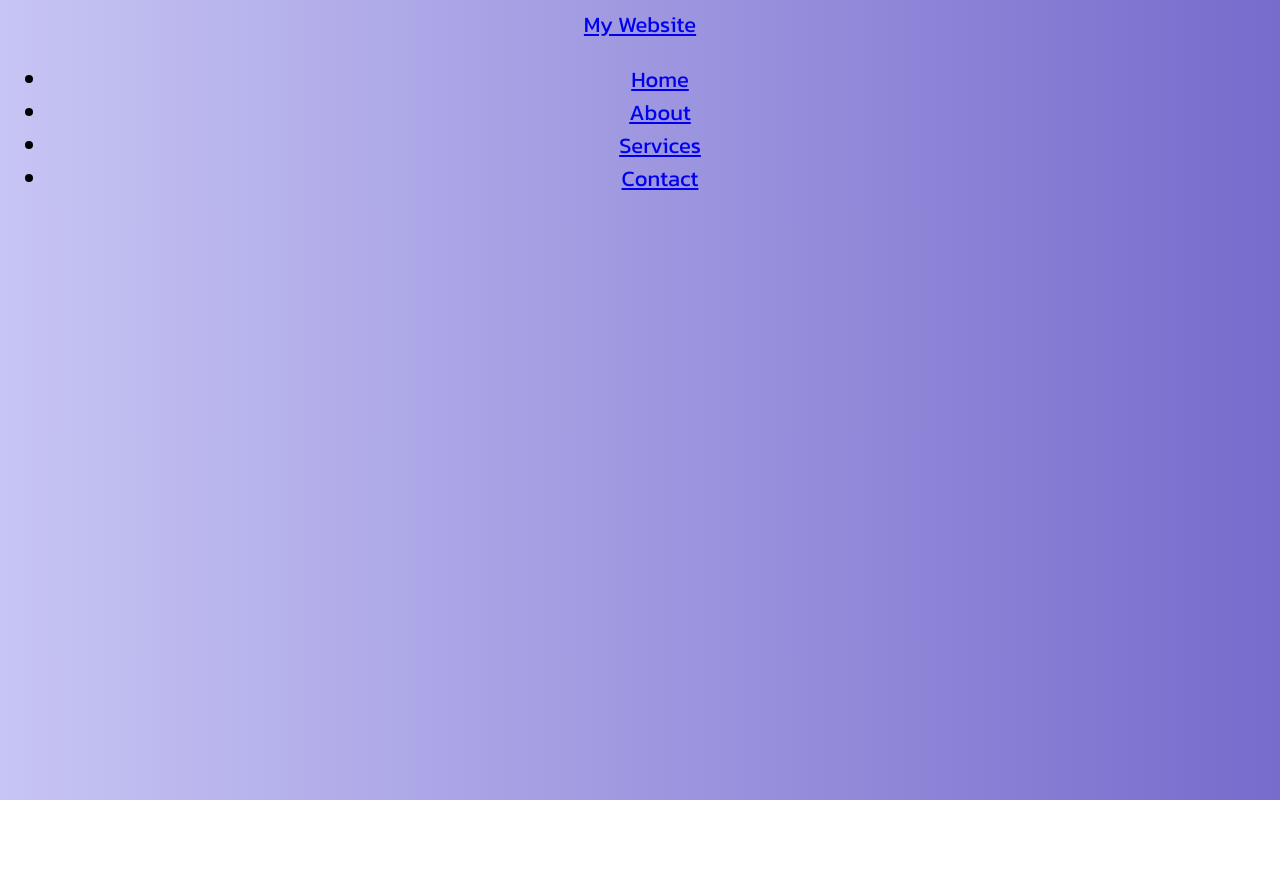
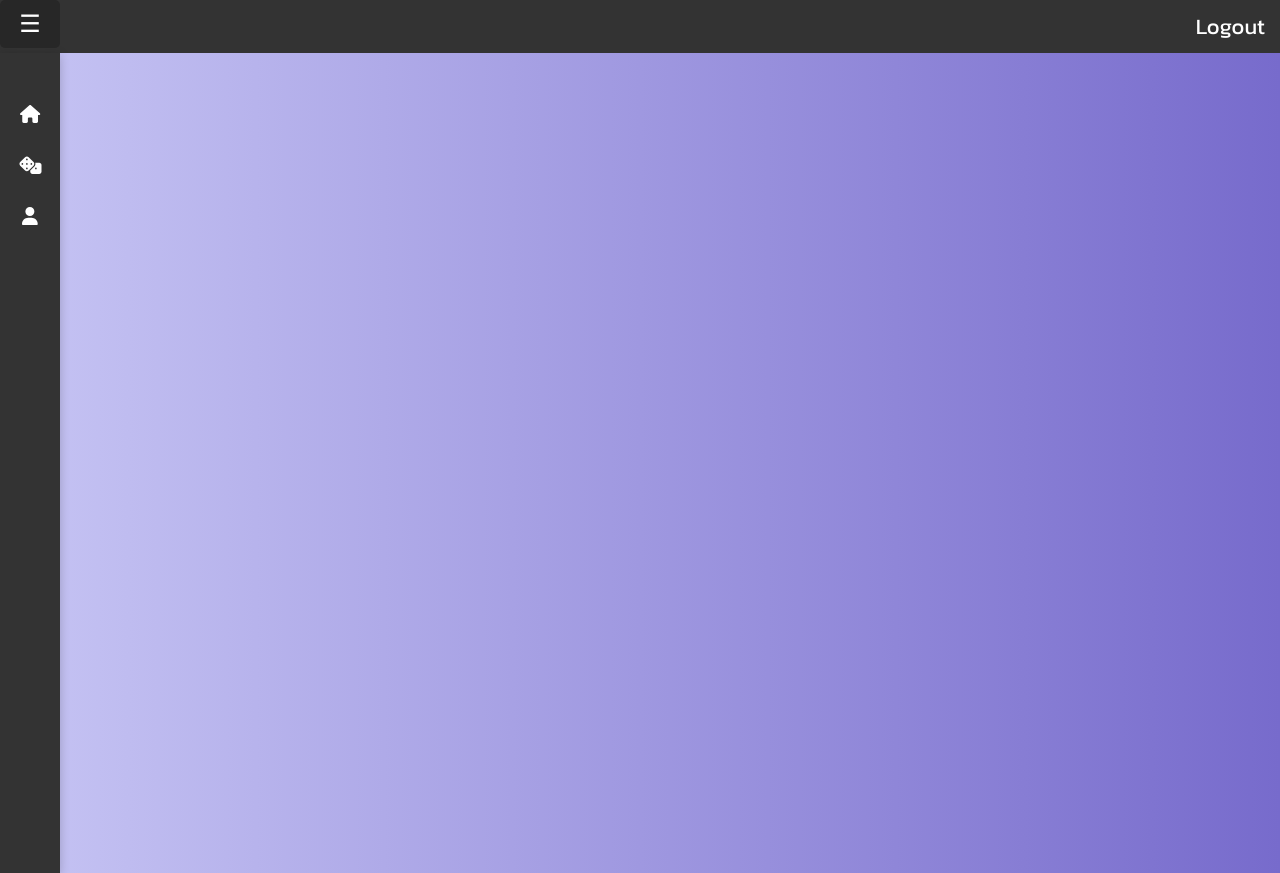
Before and after one commit to Deniz-Misirlioglu/high-roller-heaven, a React (Create React App) app in the folder highrollerheaven/: page /navbar in a window 1280 px wide. Before the commit the page ends 800 px from the top, so only its background shows below. Built offline with nearby package versions, Linux system fonts and the light colour scheme.

Commit message:
navbar commit

```diff
--- /dev/null
+++ b/highrollerheaven/src/Components/NavBarComponent/Navbar.css
@@ -0,0 +1,151 @@
+body,
+html {
+  margin: 0;
+  padding: 0;
+}
+
+.navbar {
+  margin-left: 0;
+  padding-left: 0;
+  background-color: #333;
+  width: 200px; /* Added width */
+  height: 100vh;
+  font-family: Arial, sans-serif;
+  color: #fff;
+  padding-top: 20px;
+  box-shadow: 0px 2px 10px rgba(0, 0, 0, 0.2);
+  transition: width 0.3s; /* Transition effect */
+  overflow: auto; /* Hide content outside of width */
+}
+
+.navbar-brand {
+  text-align: center;
+  font-size: 24px;
+  margin-bottom: 30px;
+  border-bottom: 1px solid #444;
+  padding-bottom: 10px;
+}
+
+.navbar-brand a {
+  color: #fff;
+  text-decoration: none;
+  font-weight: bold;
+}
+
+.navbar-menu {
+  width: 100%; /* Change from 200px to 100% */
+  transition: width 0.3s;
+  overflow: hidden;
+}
+
+.navbar-menu ul {
+  list-style-type: none;
+  padding: 0;
+}
+
+.navbar-menu li {
+  margin: 10px 0;
+  padding: 10px;
+  border-radius: 5px;
+  transition: background-color 0.3s;
+}
+
+.navbar-menu li:hover {
+  background-color: #444;
+}
+
+.navbar-menu a {
+  text-decoration: none;
+  color: #fff;
+  font-size: 18px;
+  display: block;
+}
+
+.hamburger-btn {
+  font-size: 24px;
+  background-color: #272727;
+  color: #fff;
+  border: none;
+  cursor: pointer;
+  padding: 10px; /* Adjusted padding */
+  margin: 0px; /* Adjusted margin */
+  border-radius: 5px;
+  transition: background-color 0.3s;
+  position: absolute;
+  left: 0; /* Adjusted left position */
+  top: 0px;
+  box-sizing: border-box; /* Added box-sizing */
+  width: 60px; /* Set the width equal to the collapsed navbar width */
+}
+
+.hamburger-btn:hover {
+  background-color: #444;
+}
+
+.navbar.collapsed {
+  width: 60px; /* This width will only show the hamburger */
+  overflow: hidden;
+  transition: width 0.3s;
+}
+
+.top-navbar {
+  display: flex;
+  justify-content: flex-end;
+  background-color: #333;
+  padding: 10px 15px;
+}
+
+.top-navbar a {
+  color: #fff;
+  margin-left: 15px;
+  text-decoration: none;
+}
+
+.top-navbar a:hover {
+  text-decoration: underline;
+}
+
+.menu-list {
+  transition: opacity 0.3s;
+}
+
+.navbar.collapsed .menu-list {
+  opacity: 1;
+}
+
+.navbar.expanded .menu-list {
+  opacity: 1;
+}
+
+/* Existing rule for the hamburger button */
+.hamburger-btn:active {
+  transform: scale(0.9);
+}
+
+/* Rule for the other links/buttons */
+.top-navbar a:active,
+.navbar-menu a:active {
+  transform: scale(0.9);
+  transition: transform 0.1s; /* This makes the shrinking effect smoother */
+}
+
+.navbar.collapsed .navbar-menu a span {
+  display: none; /* Hide text when navbar is collapsed */
+}
+
+.navbar.collapsed .navbar-menu a {
+  text-align: center; /* Changed from left to center */
+}
+
+.navbar.collapsed .navbar-menu a .fa {
+  display: inline-block; /* Ensure the icon is always shown */
+  margin-right: 0; /* reset margin for icons */
+}
+
+.menu-list.show span {
+  display: inline;
+}
+
+.menu-list span {
+  display: none;
+}
--- a/highrollerheaven/src/Components/NavBarComponent/Navbar.js
+++ b/highrollerheaven/src/Components/NavBarComponent/Navbar.js
@@ -1,30 +1,60 @@
-import React from "react";
+import React, { useState } from "react";
 import { Link } from "react-router-dom";
-import "./Navbar";
+import "./Navbar.css";
+import { FontAwesomeIcon } from "@fortawesome/react-fontawesome";
+import { faHome, faDice, faUser } from "@fortawesome/free-solid-svg-icons";
 
 const Navbar = () => {
+  const [isExpanded, setIsExpanded] = useState(false);
+  const [showText, setShowText] = useState(false);
+
+  const handleHamburgerClick = () => {
+    setIsExpanded((prevIsExpanded) => !prevIsExpanded);
+
+    if (!isExpanded) {
+      // If the navbar is currently collapsed (and about to expand),
+      // wait for the transition to finish before showing the text
+      setTimeout(() => {
+        setShowText(true);
+      }, 100);
+    } else {
+      setShowText(false);
+    }
+  };
+
   return (
-    <nav className="navbar">
-      <div className="navbar-brand">
-        <Link to="/">My Website</Link>
+    <>
+      <div className="top-navbar">
+        <Link to="/login">Logout</Link>
       </div>
+      <button className="hamburger-btn" onClick={handleHamburgerClick}>
+        ☰
+      </button>
+      <nav className={`navbar ${isExpanded ? "expanded" : "collapsed"}`}>
         <div className="navbar-menu">
-        <ul>
+          <ul className={`menu-list ${showText ? "show" : ""}`}>
             <li>
-            <Link to="/">Home</Link>
+              <Link to="/">
+                <FontAwesomeIcon icon={faHome} />
+                <span> Home</span>
+              </Link>
             </li>
             <li>
-            <Link to="/about">About</Link>
+              <Link to="/games">
+                <FontAwesomeIcon icon={faDice} />
+                <span> Games</span>
+              </Link>
             </li>
             <li>
-            <Link to="/services">Services</Link>
-          </li>
-          <li>
-            <Link to="/contact">Contact</Link>
+              <Link to="/account">
+                <FontAwesomeIcon icon={faUser} />
+                <span> Account</span>
+              </Link>
             </li>
           </ul>
         </div>
       </nav>
+    </>
   );
 };
 
```
Lines whose indentation alone changed are shown as unchanged.
